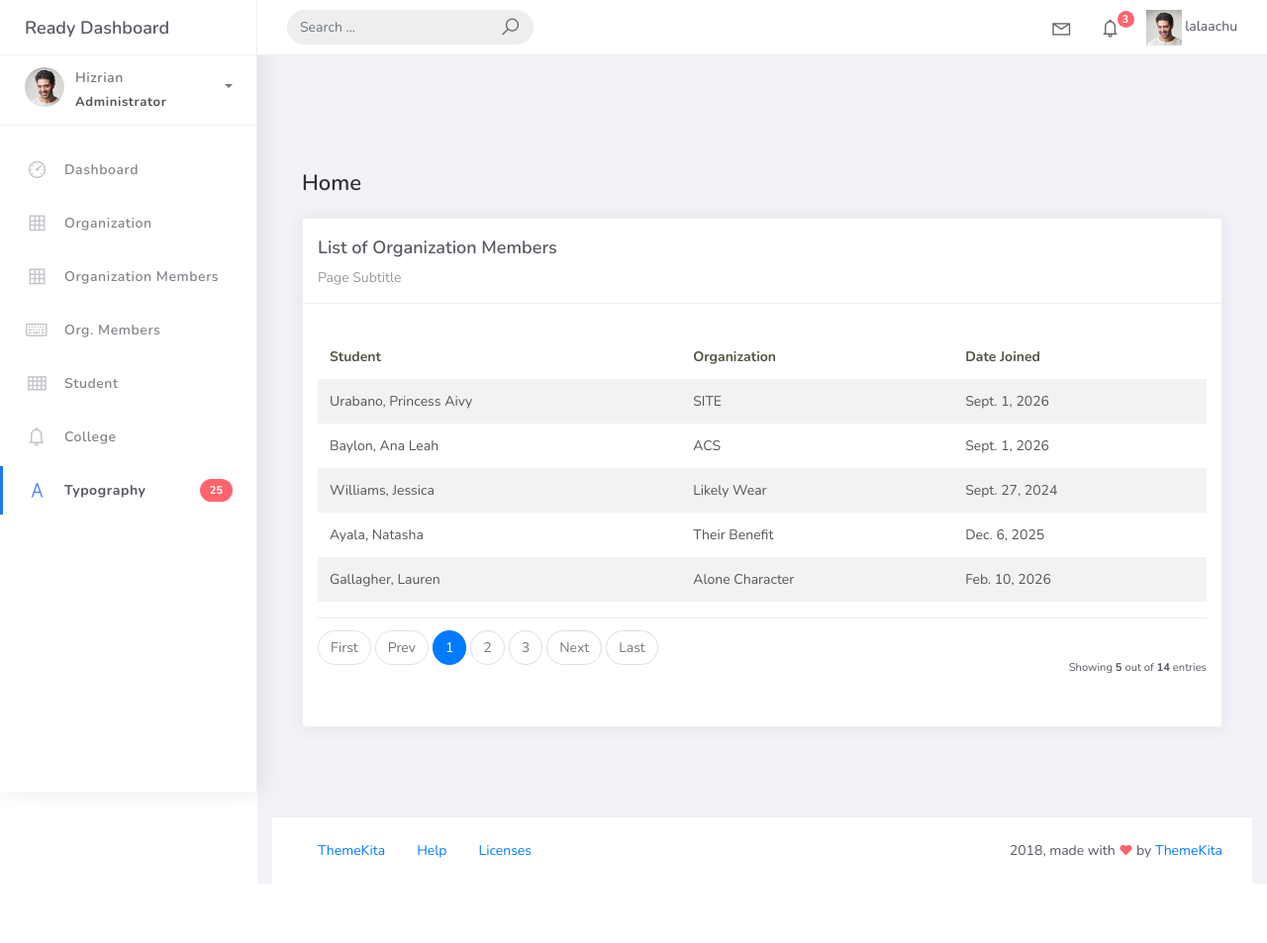
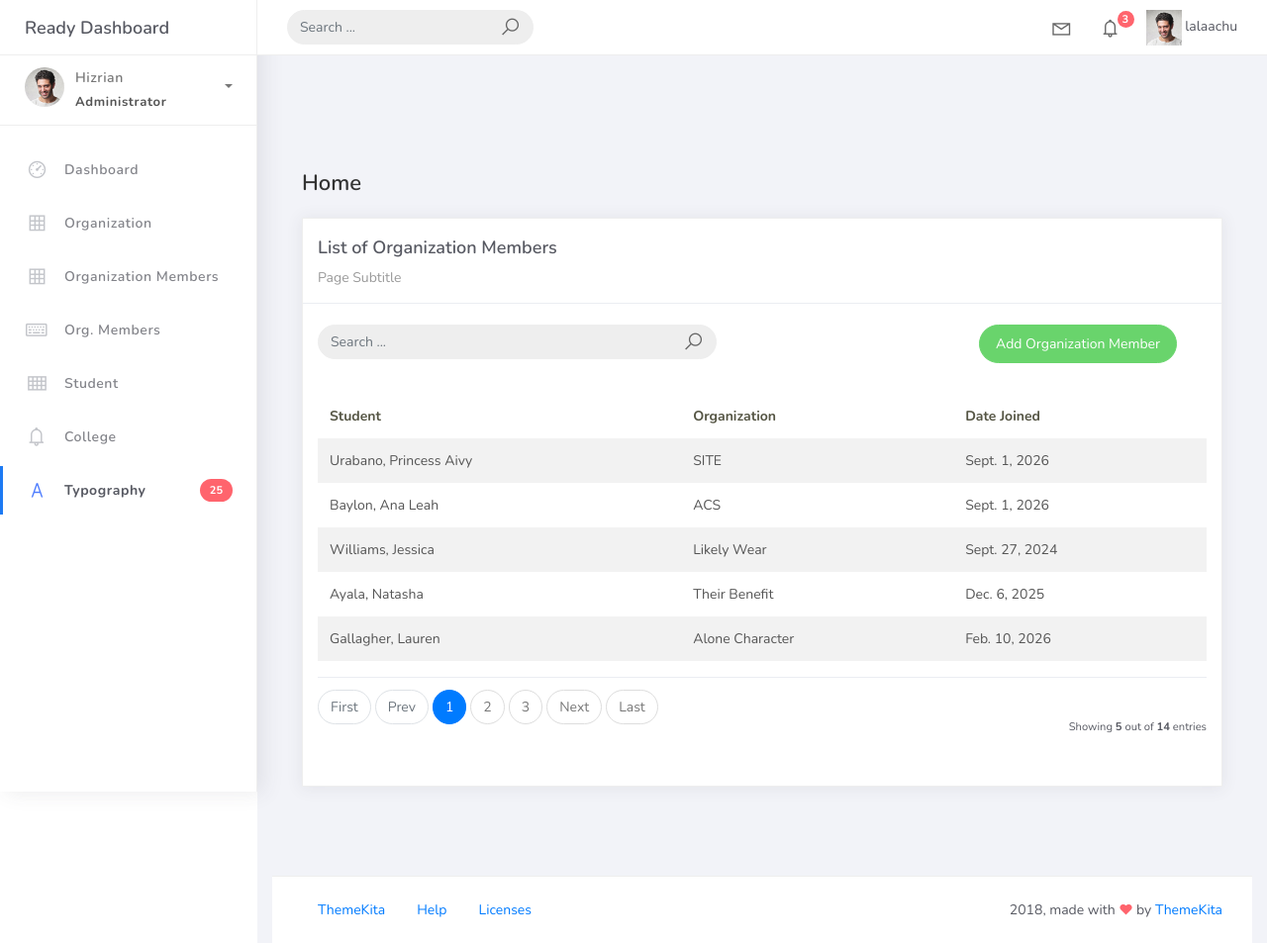
Before and after one commit to a-chu4u/PSUSphere, a Django app: page /orgmem_list in a window 1280 px wide. Shown: the whole page at 99% size. Before the commit the page ends 893 px from the top, so only its background shows below. Run offline with Django 5.2, Linux system fonts and the light colour scheme; data comes from the database, SQL or seed files in the repository; both versions use the stored data as it was after the commit; some libraries are stand-ins or nearby versions.

Commit message:
orgmember add feature done

```diff
--- a/projectsite/projectsite/urls.py
+++ b/projectsite/projectsite/urls.py
@@ -26,5 +26,7 @@ urlpatterns = [
     path("organization_list/add", OrganizationCreateView.as_view(), name="organization-add"),
     path("organization_list/<pk>", OrganizationUpdateView.as_view(), name="organization-update"),
     path("organization_list/<pk>/delete", OrganizationDeleteView.as_view(), name="organization-delete"),
-    path("orgmem_list", OrganizationMemberListView.as_view(), name="organization-member-list")
+
+    path("orgmem_list", OrganizationMemberListView.as_view(), name="organization-member-list"),
+    path("orgmem_list/add", views.OrganizationMemberCreateView.as_view(), name="organization-member-add")
 ]
--- a/projectsite/studentorg/views.py
+++ b/projectsite/studentorg/views.py
@@ -2,7 +2,7 @@ from django.shortcuts import render
 from django.views.generic.list import ListView
 from django.views.generic.edit import CreateView, UpdateView, DeleteView
 from studentorg.models import Organization, OrgMember
-from studentorg.forms import OrganizationForm
+from studentorg.forms import OrganizationForm, OrganizationMemberForm
 from django.urls import reverse_lazy
 
 class HomePageView(ListView):
@@ -22,12 +22,17 @@ class OrganizationMemberListView(ListView):
     template_name = "orgmem_list.html"
     paginate_by = 5
 
-
 class OrganizationCreateView(CreateView):
     model = Organization
     form_class = OrganizationForm
     template_name = "org_form.html"
     success_url = reverse_lazy("organization-list")
+
+class OrganizationMemberCreateView(CreateView):
+    model = OrgMember
+    form_class = OrganizationMemberForm
+    template_name = "orgmem_form.html"
+    success_url = reverse_lazy("organization-member-list")
 
 class OrganizationUpdateView(UpdateView):
     model = Organization
--- a/projectsite/templates/orgmem_list.html
+++ b/projectsite/templates/orgmem_list.html
@@ -12,6 +12,31 @@
                         <div class="card-title">List of Organization Members</div>
                         <div class="card-category">Page Subtitle</div>
                     </div>
+
+                    <br />
+
+                        <div class="col-md-12 row">
+                            <div class="col-md-6">
+                                <form class="navbar-left navbar-form nav-search mr-md-3" action="">
+                                    <div class="input-group">
+                                       <input type="text" placeholder="Search ..." class="form-control" />
+
+                                       <div class="input-group-append">
+                                            <span class="input-group-text">
+                                                <i class="la la-search search-icon"></i>
+                                            </span>
+                                       </div>
+                                   </div>
+                                </form>
+                            </div>
+
+                           <div class="col-md-6">
+                                <div class="pull-right">
+                                      <a href="{% url 'organization-member-add' %}"
+                                      class="btn btn-success btn-rounded">Add Organization Member</a>
+                                </div>
+                            </div>
+                        </div>
 
                     <div class="card-body">
                         <table class="table table-striped mt-3">
```
Also changed, not shown: projectsite/studentorg/forms.py (+6 -1 lines), projectsite/templates/orgmem_form.html (added, +47 -0 lines), projectsite/db.sqlite3.
